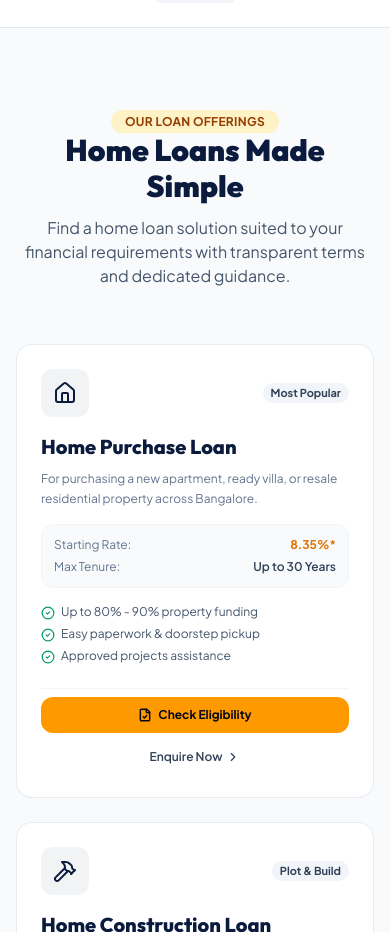
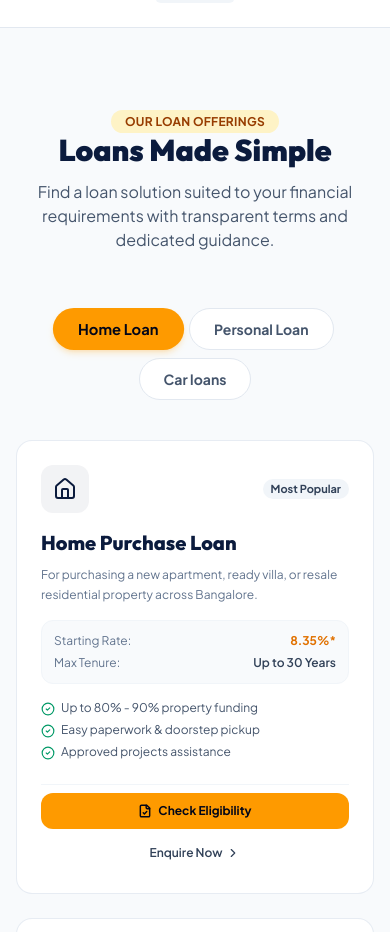
Before and after one commit to godwinrobby/BLR15, a React (Vite) app: page / in a window 390 px wide. Shown: the part 1826-2758 px from the top of the page. Built offline with nearby package versions, Linux system fonts and the light colour scheme; no server answers; the database is empty.

Commit message:
Update App, Navbar, MobileAppView, and HomePage

```diff
--- a/src/App.tsx
+++ b/src/App.tsx
@@ -225,10 +225,15 @@ export function App() {
           />
         )}
 
-        {activeTab === 'loans' && (
+        {(activeTab === 'loans' || activeTab === 'personal-loan' || activeTab === 'car-loan') && (
           <HomeLoansPage
             onNavigate={handleNavigate}
             onOpenEnquiry={handleOpenEnquiry}
+            initialCategory={
+              activeTab === 'personal-loan' ? 'personal' :
+              activeTab === 'car-loan' ? 'car' :
+              'home'
+            }
           />
         )}
 
--- a/src/components/common/Navbar.tsx
+++ b/src/components/common/Navbar.tsx
@@ -48,9 +48,9 @@ export const Navbar: React.FC<NavbarProps> = ({
 
   const navLinks = [
     { id: 'home', label: 'Home' },
-    { id: 'loans', label: 'Home Loans', icon: Home },
+    { id: 'loans', label: 'Home Loan', icon: Home },
     { id: 'personal-loan', label: 'Personal Loan', icon: Wallet, badge: 'Instant' },
-    { id: 'car-loan', label: 'Car Loan', icon: Car, badge: 'New & EV' },
+    { id: 'car-loan', label: 'Car loans', icon: Car, badge: 'New & EV' },
     { id: 'calculator', label: 'EMI Calculator', icon: Calculator },
     { id: 'about', label: 'About Us' },
     { id: 'contact', label: 'Contact' },
--- a/src/components/mobile/MobileAppView.tsx
+++ b/src/components/mobile/MobileAppView.tsx
@@ -257,8 +257,8 @@ export const MobileAppView: React.FC<MobileAppViewProps> = ({ onSwitchView }) =>
                   <div className="w-8 h-8 rounded-xl bg-blue-50 text-blue-700 flex items-center justify-center">
                     <Building className="w-4 h-4" />
                   </div>
-                  <span className="text-xs font-bold text-slate-900 font-['Outfit']">Home Loans</span>
-                  <span className="text-[10px] text-slate-500">4 Tailored Loan Types</span>
+                  <span className="text-xs font-bold text-slate-900 font-['Outfit']">Loans</span>
+                  <span className="text-[10px] text-slate-500">Multiple Loan Types</span>
                 </button>
 
                 <button
--- a/src/components/website/HomePage.tsx
+++ b/src/components/website/HomePage.tsx
@@ -18,6 +18,8 @@ import {
   MapPin,
   Clock,
   ArrowUpRight,
+  Wallet,
+  Car,
 } from 'lucide-react';
 import { calculateHomeLoanEmi, formatINR } from '../../services/storageService';
 import { BLR15_OFFICE_DETAILS } from '../../data/initialData';
@@ -28,6 +30,7 @@ interface HomePageProps {
 }
 
 export const HomePage: React.FC<HomePageProps> = ({ onNavigate, onOpenEnquiry }) => {
+  const [selectedHomeTab, setSelectedHomeTab] = useState<'home' | 'personal' | 'car'>('home');
   // Quick mini calculator in hero
   const [quickAmount, setQuickAmount] = useState<number>(5000000); // 50 Lakhs
   const [quickTenure, setQuickTenure] = useState<number>(20);
@@ -38,6 +41,7 @@ export const HomePage: React.FC<HomePageProps> = ({ onNavigate, onOpenEnquiry })
   const loanServices = [
     {
       id: 'purchase',
+      category: 'home',
       title: 'Home Purchase Loan',
       type: 'Home Purchase Loan',
       icon: Home,
@@ -49,6 +53,7 @@ export const HomePage: React.FC<HomePageProps> = ({ onNavigate, onOpenEnquiry })
     },
     {
       id: 'construction',
+      category: 'home',
       title: 'Home Construction Loan',
       type: 'Home Construction Loan',
       icon: Hammer,
@@ -60,6 +65,7 @@ export const HomePage: React.FC<HomePageProps> = ({ onNavigate, onOpenEnquiry })
     },
     {
       id: 'transfer',
+      category: 'home',
       title: 'Balance Transfer',
       type: 'Home Loan Balance Transfer',
       icon: ArrowRightLeft,
@@ -71,6 +77,7 @@ export const HomePage: React.FC<HomePageProps> = ({ onNavigate, onOpenEnquiry })
     },
     {
       id: 'topup',
+      category: 'home',
       title: 'Home Loan Top-Up',
       type: 'Home Loan Top-Up',
       icon: BadgePlus,
@@ -79,6 +86,30 @@ export const HomePage: React.FC<HomePageProps> = ({ onNavigate, onOpenEnquiry })
       rate: '8.65%*',
       tenure: 'Same as home loan',
       features: ['Minimal documentation for existing borrowers', 'Lowest rates compared to personal loans', 'Immediate disbursal upon approval'],
+    },
+    {
+      id: 'personal',
+      category: 'personal',
+      title: 'Personal Loan',
+      type: 'Personal Loan',
+      icon: Wallet,
+      tag: 'Instant & Unsecured',
+      desc: 'Zero collateral required for any personal or emergency need.',
+      rate: '10.49%*',
+      tenure: 'Up to 5 Years',
+      features: ['100% paperless processing', 'No collateral required', 'Flexible repayment tenure'],
+    },
+    {
+      id: 'car',
+      category: 'car',
+      title: 'Car Loan',
+      type: 'Car Loan',
+      icon: Car,
+      tag: 'New, Used & EV',
+      desc: 'Drive home your dream car or electric vehicle today.',
+      rate: '8.75%*',
+      tenure: 'Up to 7 - 8 Years',
+      features: ['Up to 100% on-road funding', 'Special rates for EVs', 'Pre-approved dealer tie-ups'],
     },
   ];
 
@@ -377,15 +408,38 @@ export const HomePage: React.FC<HomePageProps> = ({ onNavigate, onOpenEnquiry })
               Our Loan Offerings
             </span>
             <h2 className="text-3xl sm:text-4xl font-black font-['Outfit'] text-[#0B1B3D]">
-              Home Loans Made Simple
+              Loans Made Simple
             </h2>
             <p className="text-slate-600 text-base">
-              Find a home loan solution suited to your financial requirements with transparent terms and dedicated guidance.
+              Find a loan solution suited to your financial requirements with transparent terms and dedicated guidance.
             </p>
           </div>
 
+          {/* Category Filter Tabs */}
+          <div className="flex items-center justify-center gap-2 flex-wrap mb-10">
+            {[
+              { id: 'home', label: 'Home Loan' },
+              { id: 'personal', label: 'Personal Loan' },
+              { id: 'car', label: 'Car loans' },
+            ].map(tab => (
+              <button
+                key={tab.id}
+                onClick={() => setSelectedHomeTab(tab.id as 'home' | 'personal' | 'car')}
+                className={`px-6 py-2.5 rounded-full text-sm font-bold transition-all cursor-pointer ${
+                  selectedHomeTab === tab.id
+                    ? 'bg-amber-500 text-slate-950 shadow-md shadow-amber-500/20 scale-105'
+                    : 'bg-white text-slate-600 hover:bg-slate-100 border border-slate-200'
+                }`}
+              >
+                {tab.label}
+              </button>
+            ))}
+          </div>
+
           <div className="grid grid-cols-1 md:grid-cols-2 lg:grid-cols-4 gap-6">
-            {loanServices.map(service => {
+            {loanServices
+              .filter(service => service.category === selectedHomeTab)
+              .map(service => {
               const Icon = service.icon;
               return (
                 <div
```
